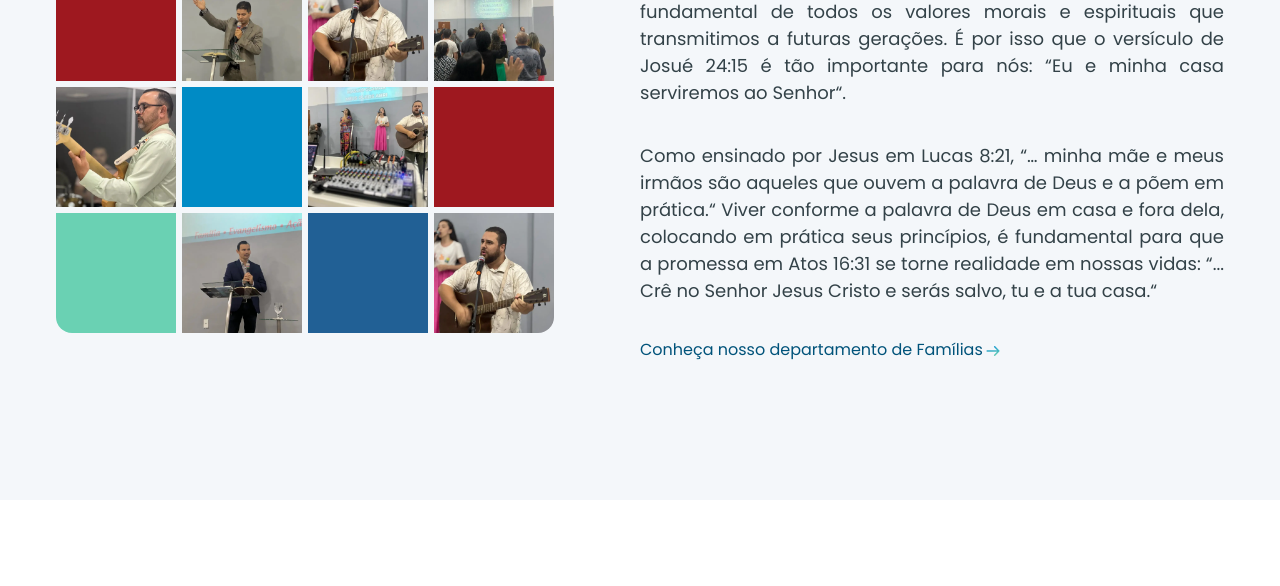
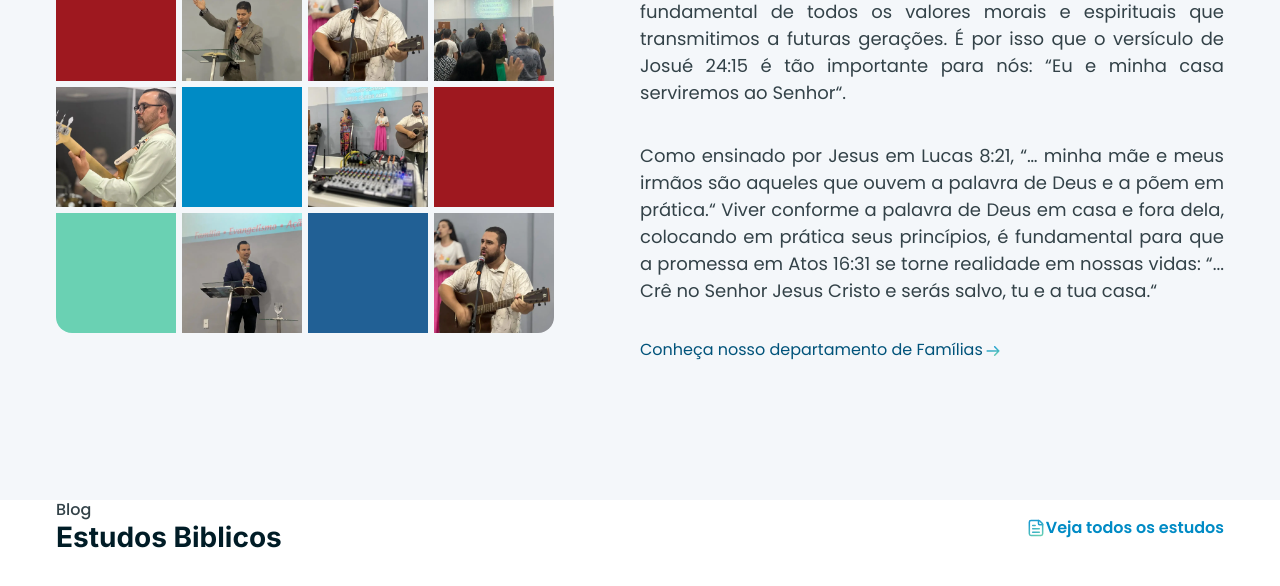
Before and after one commit to eriquyjhordan/igreja-renovada, a Next.js app: page / in a window 1280 px wide. Shown: the part 1039-1625 px from the top of the page. After the commit the page ends 1594 px from the top, so only its background shows below. Built offline with nearby package versions, Linux system fonts and the light colour scheme.

Commit message:
feat: start the blog section

```diff
--- a/src/components/Blible/index.tsx
+++ b/src/components/Blible/index.tsx
@@ -1,7 +1,30 @@
+import Image from 'next/image'
+import { Inter, Poppins } from 'next/font/google'
 import styles from './styles.module.css'
+
+
+const inter = Inter({ subsets: ['latin'] })
+const poppins = Poppins({ subsets: ['latin'], weight: ['400', '500', '600', '700'], })
 
 export default function Bible() {
   return (
-    <div className={styles.container}></div>
+    <div className={styles.container}>
+      <div className={styles.blogHeader}>
+        <div>
+          <p className={`${poppins.className} ${styles.blogLead}`}>Blog</p>
+          <h3 className={`${inter.className} ${styles.blogTitle}`}>Estudos Biblicos</h3>
+        </div>
+        <a href='#' className={`${poppins.className} ${styles.blobLink}`}>
+          <Image
+            src='/blog-icon.svg'
+            alt='blog icon'
+            width={20}
+            height={20}
+            style={{marginLeft: '0.625rem'}}
+          />
+          Veja todos os estudos
+        </a>
+      </div>
+    </div>
   )
 }
--- a/src/components/Blible/styles.module.css
+++ b/src/components/Blible/styles.module.css
@@ -1,4 +1,34 @@
 .container {
-  width: 100vw;
-  height: 700px;
+  max-width: 76rem;
+  margin: 0 auto;
+  padding-inline: 1.5rem;
 }
+
+.blogHeader {
+  display: flex;
+  align-items: center;
+  justify-content: space-between;
+}
+
+.blogLead {
+  font-weight: 500;
+  font-size: 1rem;
+  line-height: 125%;
+  color: #334248;
+}
+
+.blogTitle {
+  font-weight: 700;
+  font-size: 1.75rem;
+  line-height: 125%;
+  color: #001C26;
+}
+
+.blobLink {
+  display: flex;
+  align-items: center;
+  justify-content: center;
+  font-weight: 600;
+  font-size: 1rem;
+  color: #008BC5;
+}
```
Also changed, not shown: public/blog-icon.svg (added).
